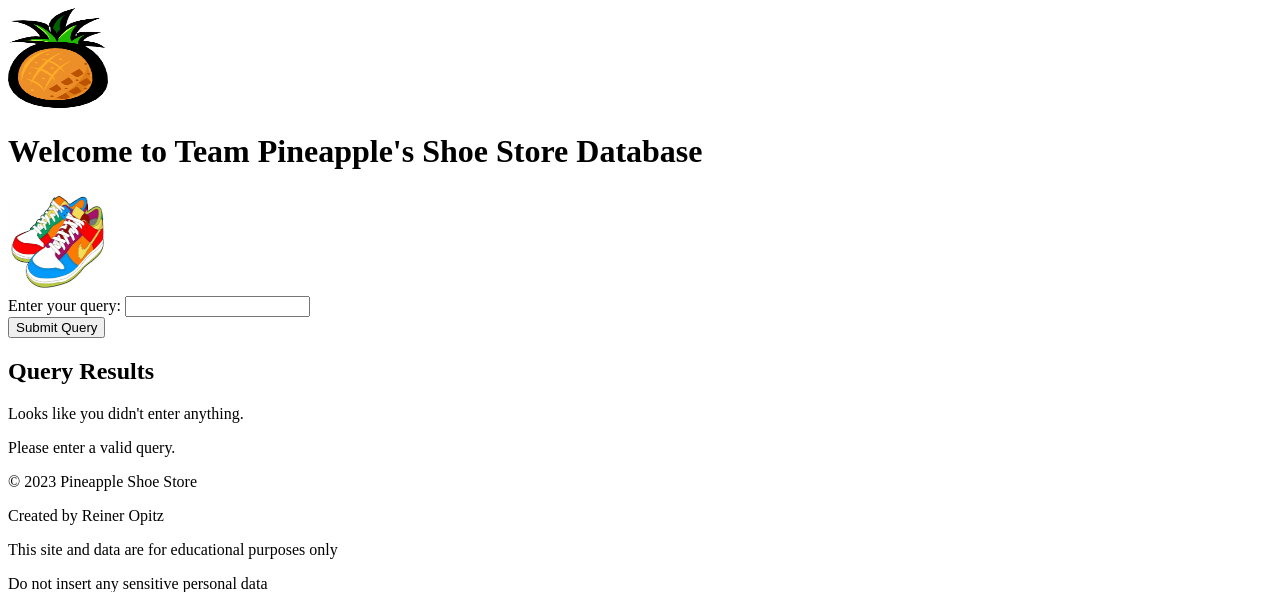
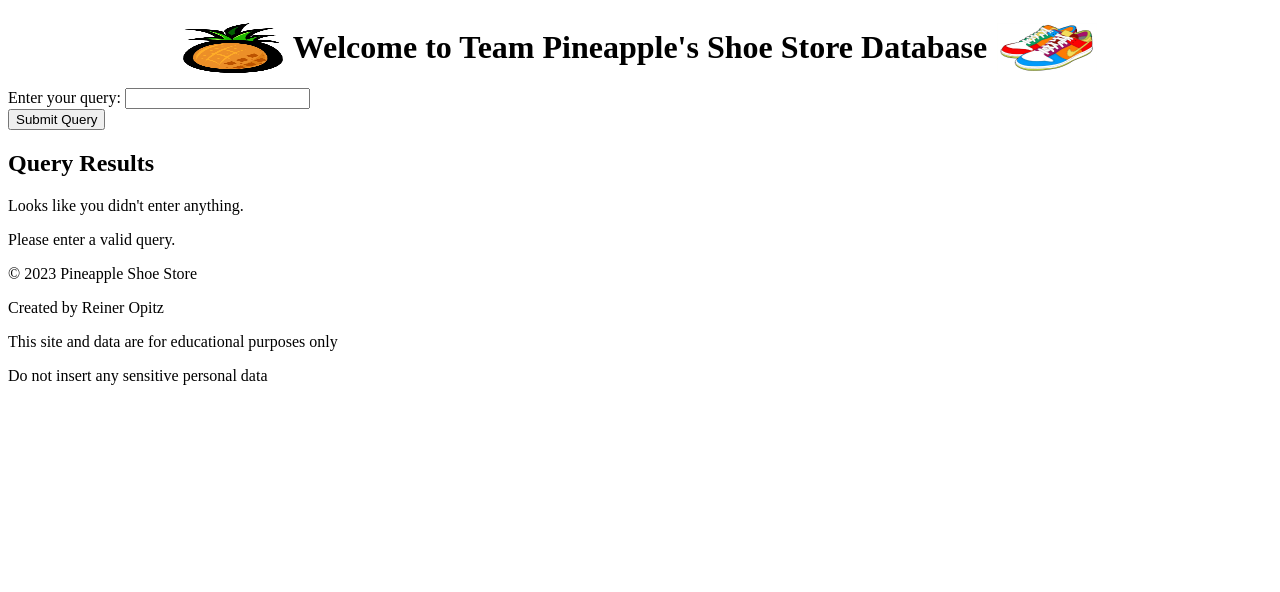
Before and after one commit to reinerism/475Ashoestore, a Flask app: page / in a window 1280 px wide. Shown: the top 592 px of the page. Run offline with Flask 2, Linux system fonts and the light colour scheme.

Commit message:
more visual changes

```diff
--- a/templates/home.html
+++ b/templates/home.html
@@ -26,19 +26,16 @@
     }
 </style>
 <style>
-    .logo {
-      float: left;
-      margin-right: 10px;
-    }
+  .store-header {
+    display: flex;
+    align-items: center;
+    justify-content: center;
+  }
 
-    .store-name {
-      margin-top: 0;
-      margin-bottom: 0;
-    }
-
-    .store-header {
-      overflow: auto;
-    }
+  .logo {
+    height: 50px;
+    margin: 0 10px;
+  }
     </style>
 </head>
 <body>
@@ -46,9 +43,9 @@
         tried to test this url_for static file
         <img src="{{ url_for('static', filename='images/Sneakers.png') }}" alt="Sneakers">-->
     <div class="store-header">
-        <img src="/static/images/Pineapple.jpg" alt="Pineapple" width="100" height="100">
+        <img src="/static/images/Pineapple.jpg" alt="Pineapple Logo" class="logo" width="100" height="100">
         <h1>Welcome to Team Pineapple's Shoe Store Database</h1>
-        <img src="/static/images/Sneakers.jpg" alt="Sneakers" width="100" height="100">
+        <img src="/static/images/Sneakers.jpg" alt="Sneakers Logo" class="logo" width="100" height="100">
     </div>
     <form method="post" action="/">
         <div>
```
